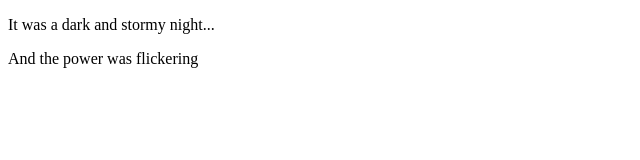
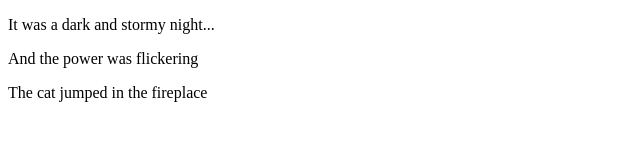
Before and after one commit to hezronkaghub/fireside-story, a plain HTML site: page index.html in a window 1280 px wide. Shown: the whole page, without its empty margins (0-640 px from the left). Drawn offline with Linux system fonts and the light colour scheme.

Commit message:
Added third line to story

```diff
--- a/index.html
+++ b/index.html
@@ -3,5 +3,6 @@
   <body>
     <p>It was a dark and stormy night...</p>
     <p>And the power was flickering</p>
+    <p>The cat jumped in the fireplace</p>
   </body>
 </html>
```
